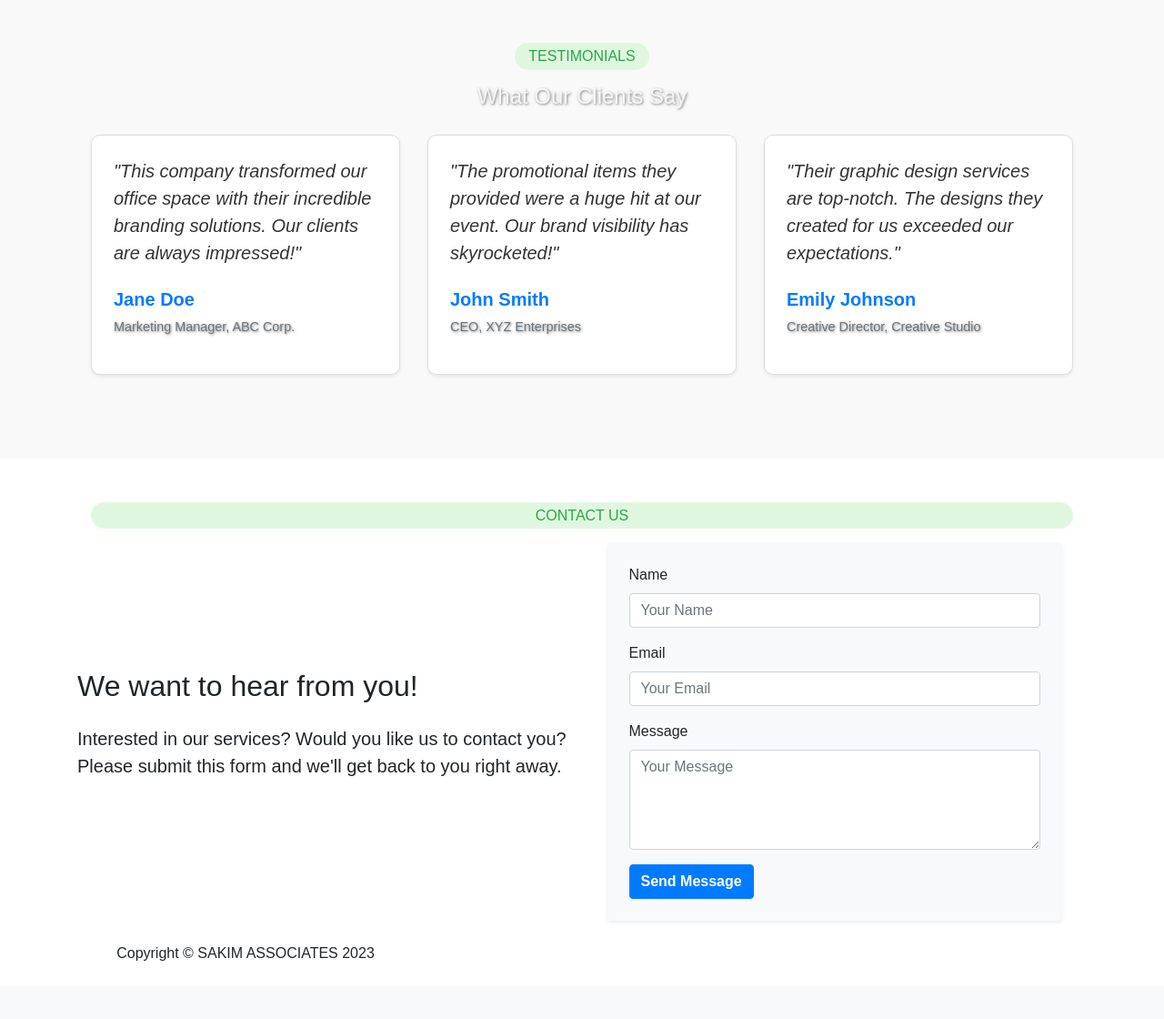
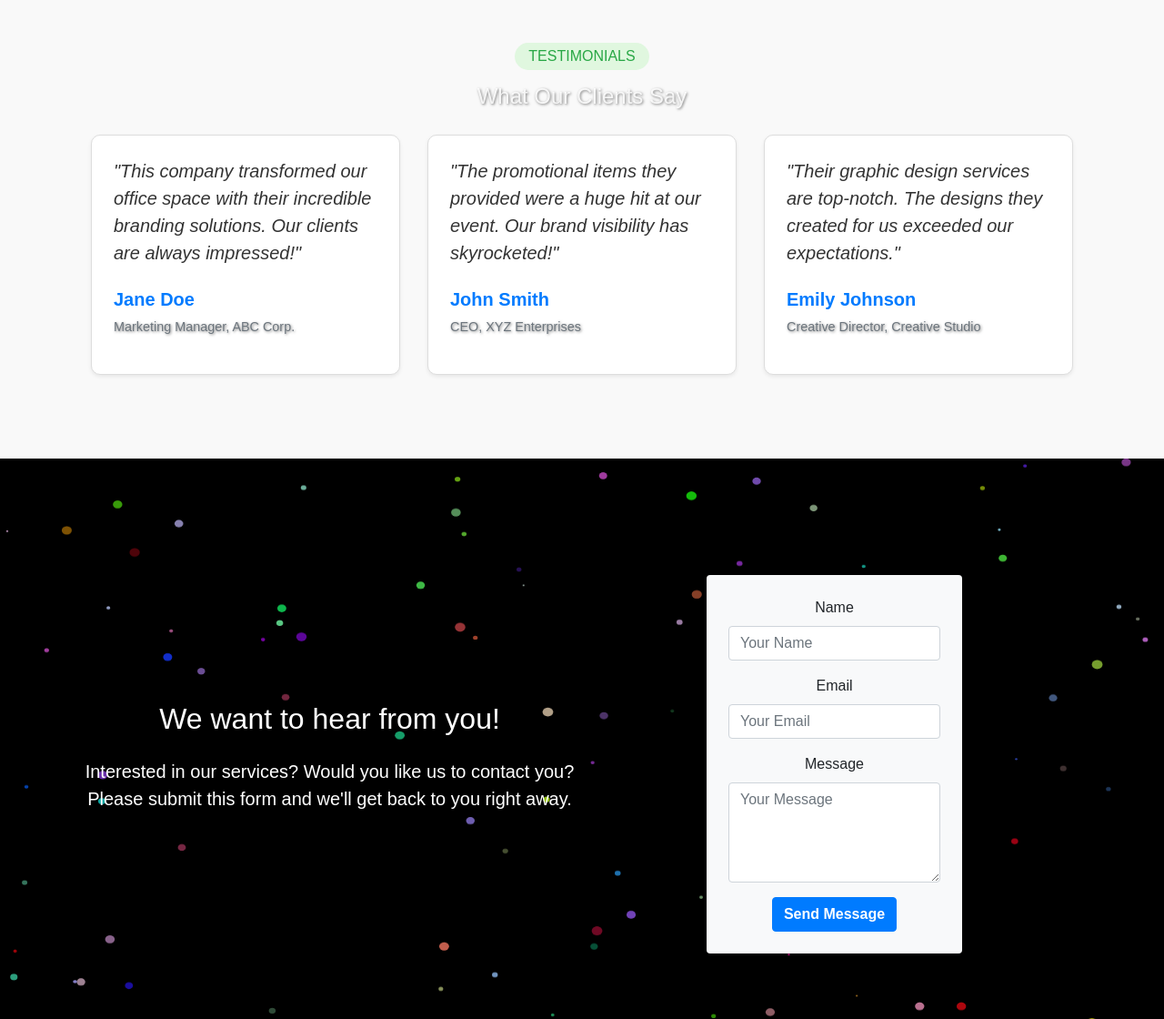
Before and after one commit to ElvisMw/bleaukraft_limited, a Django app: page /branding/landingpage/ in a window 1280 px wide. Shown: the part 5380-6500 px from the top of the page at 91% size. Before the commit the page ends 6436 px from the top, so only its background shows below. Run offline with Django 4.2, Linux system fonts and the light colour scheme; some libraries are stand-ins or nearby versions.

Commit message:
landing page update services at a glance 5

```diff
--- a/bleaukraft/branding/templates/branding/landingpage.html
+++ b/bleaukraft/branding/templates/branding/landingpage.html
@@ -1035,7 +1035,73 @@ body {
 }
 
 
-
+<!-- Custom CSS -->
+    /* Canvas Background and Styling */
+    .contact-section {
+        overflow: hidden;
+        padding: 5rem 0;
+        position: relative;
+        z-index: 1;
+        background-color: #001f3f; /* Dark blue background to enhance the effect */
+    }
+
+    #particleCanvas {
+        position: absolute;
+        top: 0;
+        left: 0;
+        width: 100%;
+        height: 100%;
+        z-index: 0;
+        pointer-events: none;
+    }
+
+    .form-container {
+        background-color: rgba(255, 255, 255, 0.9);
+        padding: 2rem;
+        border-radius: 8px;
+        box-shadow: 0px 4px 15px rgba(0, 0, 0, 0.2);
+        position: relative;
+        z-index: 2;
+    }
+
+    .text-white {
+        color: white;
+        position: relative;
+        z-index: 2;
+    }
+    /* Contact Section Styling with Black Background */
+    .contact-section {
+        overflow: hidden;
+        padding: 5rem 0;
+        position: relative;
+        z-index: 1;
+        background-color: #000; /* Set the background color to black */
+    }
+
+    #particleCanvas {
+        position: absolute;
+        top: 0;
+        left: 0;
+        width: 100%;
+        height: 100%;
+        z-index: 0;
+        pointer-events: none;
+    }
+
+    .form-container {
+        background-color: rgba(255, 255, 255, 0.9); /* Keep the form background light */
+        padding: 2rem;
+        border-radius: 8px;
+        box-shadow: 0px 4px 15px rgba(0, 0, 0, 0.2);
+        position: relative;
+        z-index: 2;
+    }
+
+    .text-white {
+        color: white;
+        position: relative;
+        z-index: 2;
+    }
 
 </style>
 </head>
@@ -1635,24 +1701,23 @@ body {
     </div>
 </section>
 
-<!-- Contact Form Section -->
-<div class="container mt-5">
-    <div class="col-lg-12 text-center">
-        <h2 class="section-heading text-uppercase">Contact Us</h2>
-    </div>
+<!-- Contact Form Section with Canvas Particle Background -->
+<div class="contact-section position-relative">
+    <canvas id="particleCanvas"></canvas>
+    <div class="container py-5 position-relative">
         <div class="row">
             <!-- Left Column with Text -->
             <div class="col-md-6 d-flex align-items-center">
                 <div>
-                <h2 class="mb-4">We want to hear from you!</h2>
-                <p class="lead">Interested in our services? Would you like us to contact you? Please submit this form and we'll get back to you right away.</p>
+                    <h2 class="mb-4 text-white">We want to hear from you!</h2>
+                    <p class="lead text-white">Interested in our services? Would you like us to contact you? Please submit this form and we'll get back to you right away.</p>
                 </div>
             </div>
 
             <!-- Right Column with Form -->
             <div class="col-md-6 d-flex justify-content-center">
-            <div class="w-100" style="max-width: 500px;">
-                <form method="post" action="{% url 'branding:contact' %}" class="bg-light p-4 rounded shadow-sm">
+                <div class="form-container bg-light p-4 rounded shadow-sm" style="max-width: 500px;">
+                    <form method="post" action="{% url 'branding:contact' %}">
                         {% csrf_token %}
                         <div class="mb-3">
                             <label for="name" class="form-label">Name</label>
@@ -1672,6 +1737,9 @@ body {
             </div>
         </div>
     </div>
+</div>
+
+
 
 
 
@@ -1724,6 +1792,81 @@ body {
                 revealNextImage(0); // Start the image reveal process
             });
         </script>
+
+        <script>
+           // Particle Animation
+window.onload = function() {
+    var canvas = document.getElementById('particleCanvas');
+    var ctx = canvas.getContext('2d');
+
+    var width, height;
+    var particles = [];
+
+    function resizeCanvas() {
+        width = canvas.width = window.innerWidth;
+        height = canvas.height = window.innerHeight;
+    }
+
+    function createParticle() {
+        return {
+            x: Math.random() * width,
+            y: Math.random() * height,
+            radius: Math.random() * 5 + 1,
+            dx: (Math.random() - 0.5) * 2,
+            dy: (Math.random() - 0.5) * 2,
+            color: `rgba(${Math.floor(Math.random() * 255)}, ${Math.floor(Math.random() * 255)}, ${Math.floor(Math.random() * 255)}, 0.8)`
+        };
+    }
+
+    function createParticles() {
+        particles = [];
+        for (var i = 0; i < 100; i++) {
+            particles.push(createParticle());
+        }
+    }
+
+    function updateParticles() {
+        for (var i = 0; i < particles.length; i++) {
+            var p = particles[i];
+            p.x += p.dx;
+            p.y += p.dy;
+
+            if (p.x + p.radius > width || p.x - p.radius < 0) {
+                p.dx *= -1;
+            }
+
+            if (p.y + p.radius > height || p.y - p.radius < 0) {
+                p.dy *= -1;
+            }
+        }
+    }
+
+    function drawParticles() {
+        ctx.clearRect(0, 0, width, height);
+        for (var i = 0; i < particles.length; i++) {
+            var p = particles[i];
+            ctx.beginPath();
+            ctx.arc(p.x, p.y, p.radius, 0, Math.PI * 2, false);
+            ctx.fillStyle = p.color;
+            ctx.fill();
+        }
+    }
+
+    function animate() {
+        updateParticles();
+        drawParticles();
+        requestAnimationFrame(animate);
+    }
+
+    resizeCanvas();
+    window.addEventListener('resize', resizeCanvas);
+    createParticles();
+    animate();
+};
+
+</script>
+
+
         <script src="https://code.jquery.com/jquery-3.5.1.slim.min.js"></script>
         <script src="https://cdn.jsdelivr.net/npm/@popperjs/core@2.9.3/dist/umd/popper.min.js"></script>
         <script src="https://stackpath.bootstrapcdn.com/bootstrap/4.5.2/js/bootstrap.min.js"></script>
```
Lines whose indentation alone changed are shown as unchanged.
